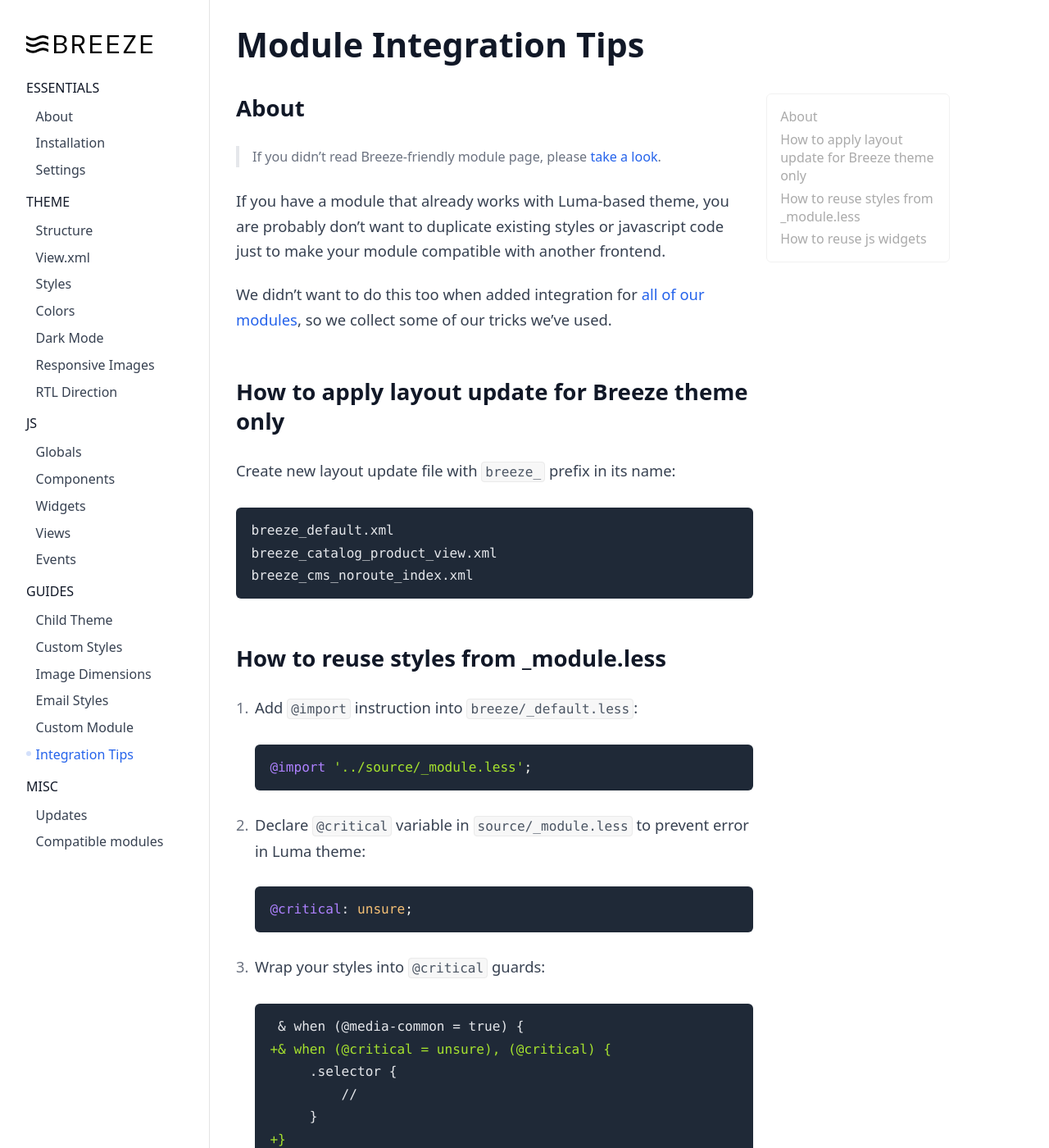
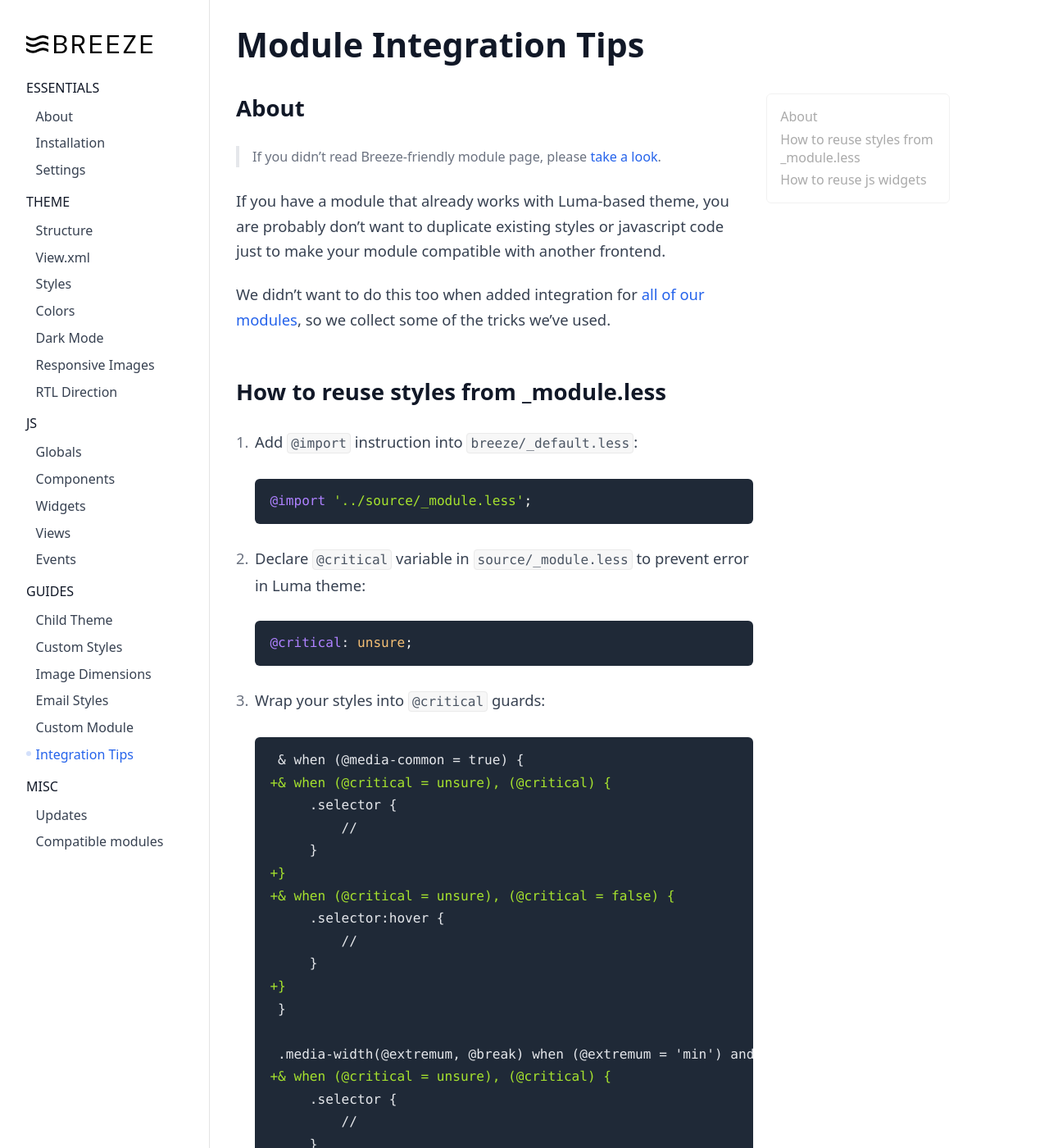
Before and after one commit to breezefront/breezefront.com, a Jekyll site: the page built from collections/_guides/integration-tips.md, in a window 1280 px wide and 1400 px high. Shown: the whole window at 82% size. Built offline with Jekyll 4.4.1, drawn with Linux system fonts in a browser that asks for light colours; some of the changed text lies outside the part shown.

Commit message:
Update integration tips

````diff
--- a/collections/_guides/integration-tips.md
+++ b/collections/_guides/integration-tips.md
@@ -19,17 +19,7 @@ don't want to duplicate existing styles or javascript code just to make your
 module compatible with another frontend.
 
 We didn't want to do this too when added integration for [all of our modules](https://swissuplabs.com/magento-extensions.html?cat=17),
-so we collect some of our tricks we've used.
-
-## How to apply layout update for Breeze theme only
-
-Create new layout update file with `breeze_` prefix in its name:
-
-```
-breeze_default.xml
-breeze_catalog_product_view.xml
-breeze_cms_noroute_index.xml
-```
+so we collect some of the tricks we've used.
 
 ## How to reuse styles from \_module.less
 
````
Also changed, not shown: other parts of collections/_guides/integration-tips.md (+1 -0 lines).
